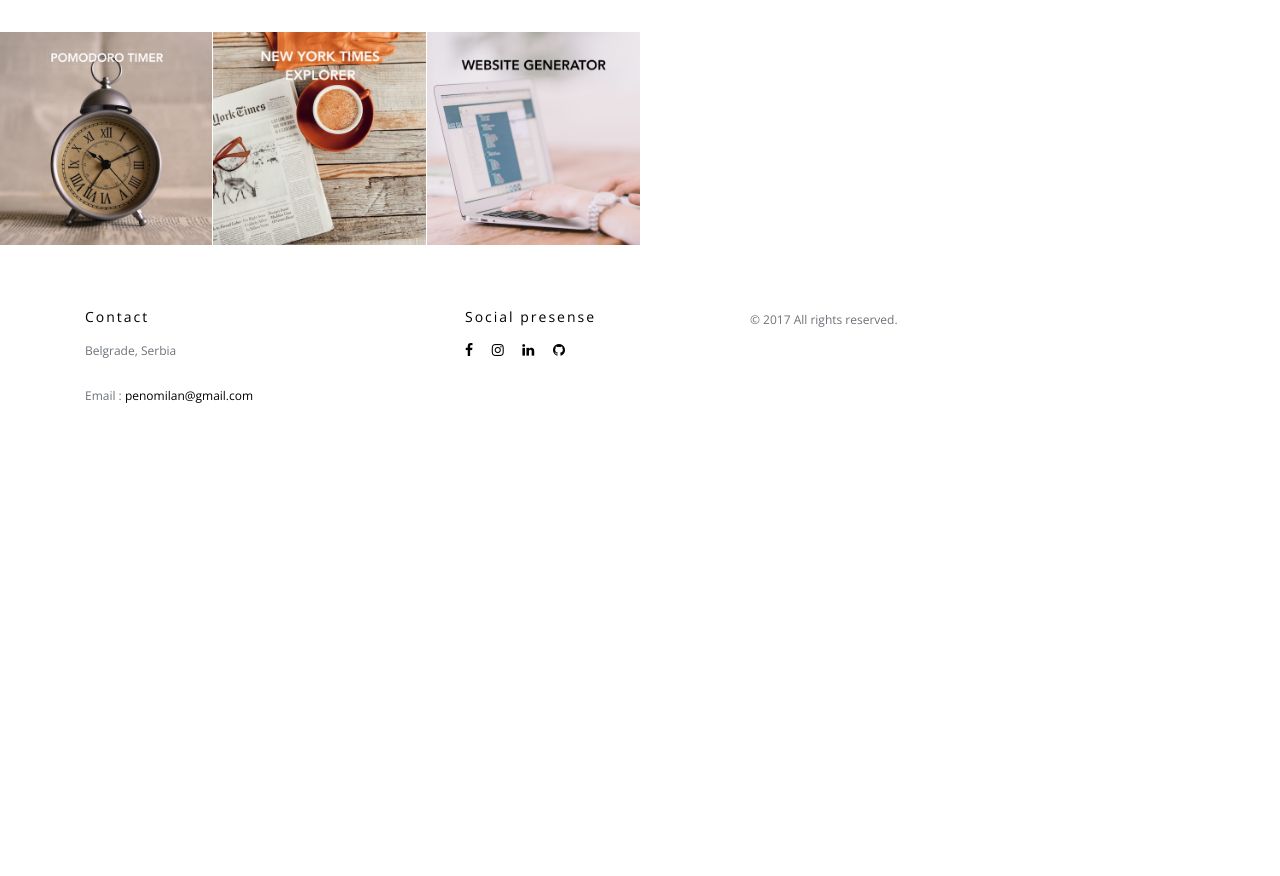
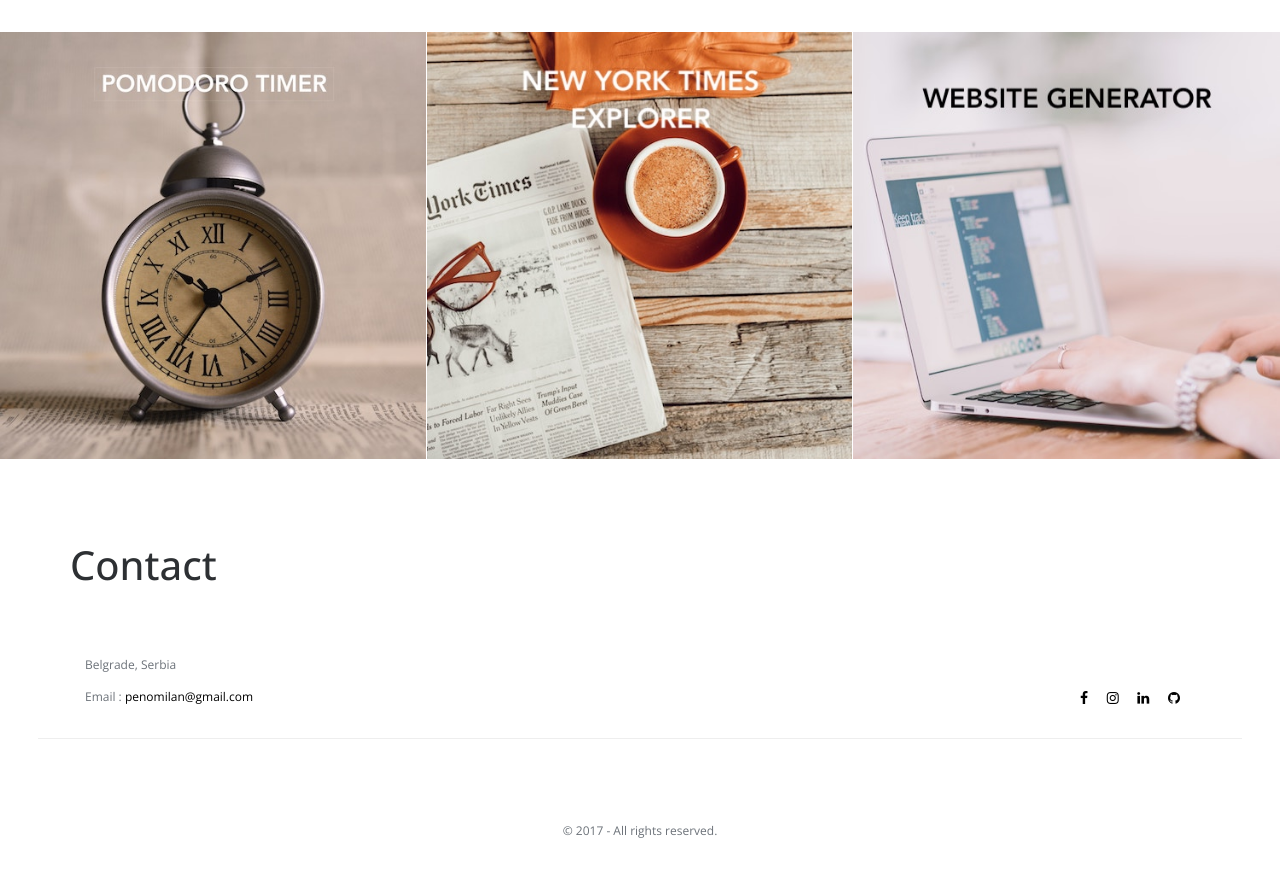
Before and after one commit to penomilan/penomilan, a website: page index.html in a window 1280 px wide. Shown: the part 1160-2036 px from the top of the page. Before the commit the page ends 1667 px from the top, so only its background shows below. Drawn offline with nearby package versions, Linux system fonts and the light colour scheme.

Commit message:
align edit

```diff
--- a/index.html
+++ b/index.html
@@ -40,7 +40,8 @@
       <div class="banner-text">
         <h1>I am a Freelance Front-end Developer.</h1>
         <p>I enjoy turning complex problems into simple, beautiful and intuitive interface designs.</p>
-        <a href="https://penomedia.com/" target="_blank" class="btn">Find out more</a> </div>
+        <a href="https://penomedia.com/" target="_blank" class="btn">Find out more</a>
+      </div>
       <!-- banner text -->
     </div>
   </div>
@@ -90,7 +91,7 @@
 <section id="works" class="works section no-padding">
   <div class="container-fluid">
     <div class="row no-gutter">
-      <div class="col-lg-2 col-md-4 col-sm-4 work"> <a href="https://penomilan.github.io/pomodorist/" target="_blank" class="work-box"> <img src="images/work-1.jpg" alt="">
+      <div class="col-lg-4 col-md-4 col-sm-4 work"> <a href="https://penomilan.github.io/pomodorist/" target="_blank" class="work-box"> <img src="images/work-1.jpg" alt="">
         <div class="overlay">
           <div class="overlay-caption">
             <p><i class="fa fa-search-plus fa-2x"></i></p>
@@ -98,7 +99,7 @@
         </div>
         <!-- overlay -->
         </a> </div>
-      <div class="col-lg-2 col-md-4 col-sm-4 work"> <a href="https://penomilan.github.io/NYTE/" target="_blank" class="work-box"> <img src="images/work-2.jpg" alt="">
+      <div class="col-lg-4 col-md-4 col-sm-4 work"> <a href="https://penomilan.github.io/NYTE/" target="_blank" class="work-box"> <img src="images/work-2.jpg" alt="">
         <div class="overlay">
           <div class="overlay-caption">
             <p><i class="fa fa-search-plus fa-2x"></i></p>
@@ -106,7 +107,7 @@
         </div>
         <!-- overlay -->
         </a> </div>
-      <div class="col-lg-2 col-md-4 col-sm-4 work"> <a href="https://penomilan.github.io/Generator/" target="_blank" class="work-box"> <img src="images/work-3.jpg" alt="">
+      <div class="col-lg-4 col-md-4 col-sm-4 work"> <a href="https://penomilan.github.io/Generator/" target="_blank" class="work-box"> <img src="images/work-3.jpg" alt="">
         <div class="overlay">
           <div class="overlay-caption">
             <p><i class="fa fa-search-plus fa-2x"></i></p>
@@ -123,14 +124,12 @@
 <!-- footer section -->
 <footer id="contact" class="footer">
   <div class="container">
-    <div class="col-md-4">
-      <h4>Contact</h4>
+    <h2 style="padding-bottom:5%;">Contact</h2>
+    <div class="col-md-6">
       <p>Belgrade, Serbia<br>
-       <br>
-        Email : <a href="mailto:penomilan@gmail.com"> penomilan@gmail.com </a></p>
+      <p>Email : <a href="mailto:penomilan@gmail.com"> penomilan@gmail.com </a></p>
     </div>
-    <div class="col-md-3">
-      <h4>Social presense</h4>
+    <div class="col-md-6" style="text-align:right;padding-top:3%;">
       <ul class="footer-share">
         <li><a href="https://www.facebook.com/milan.peno" target="_blank"><i class="fa fa-facebook"></i></a></li>
         <li><a href="https://www.instagram.com/penomen/" target="_blank"><i class="fa fa-instagram"></i></a></li>
@@ -138,10 +137,12 @@
         <li><a href="https://github.com/penomilan" target="_blank"><i class="fa fa-github"></i></a></li>
       </ul>
     </div>
-    <div class="col-md-5">
-      <p>© 2017 All rights reserved.</p>
+
+  </div>
+  <hr>
+  <div style="text-align:center;padding-top:5%;">
+      <p>© 2017 - All rights reserved.</p>
     </div>
-  </div>
 </footer>
 <!-- footer section -->
 
```
